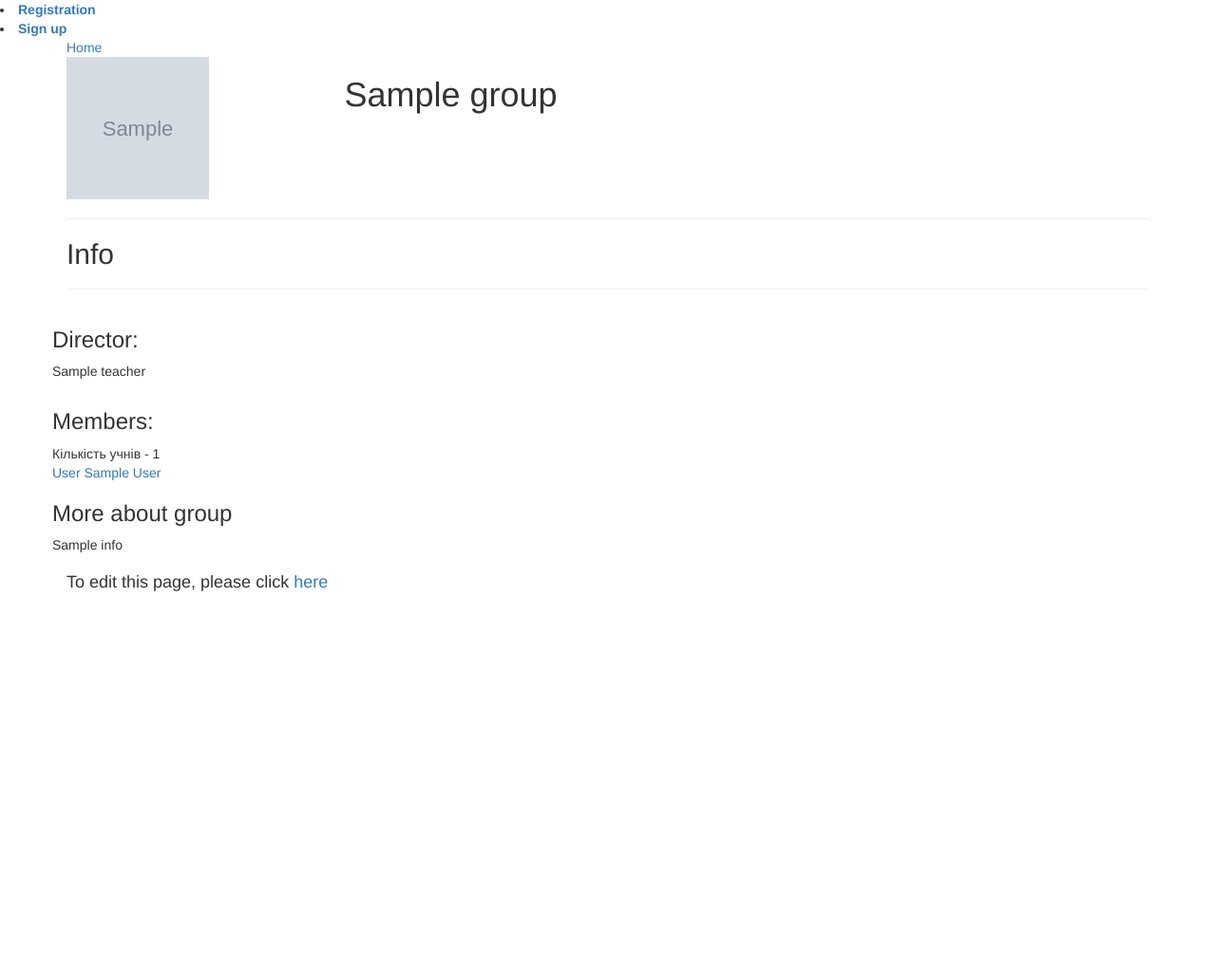
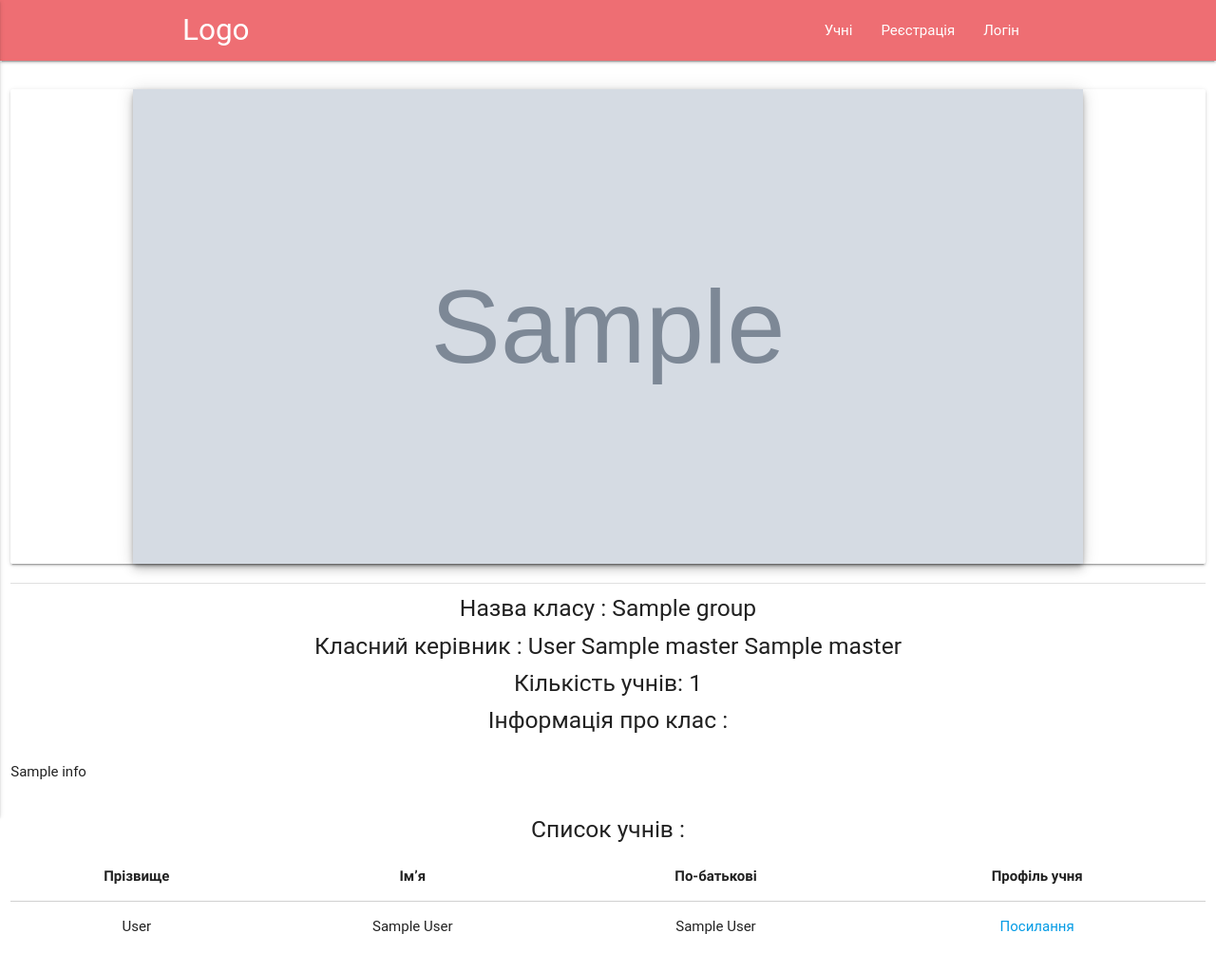
Before and after one commit to DevGuysPy/School, a Django app: template templates/groupprofile.html in a window 1280 px wide. Shown: the whole page at 95% size. Before the commit the page ends 623 px from the top, so only its background shows below. Run offline with Django 3.2, Linux system fonts and the light colour scheme; tables that the repository leaves empty hold one stand-in row (values such as "Sample post"); the template is opened without the code that fills it: values that come from a table or form of the project are taken from there, most other values are stand-ins (such as "Sample title", 1, 10 or a date in 2020); grey boxes marked "Sample" are stand-in pictures; some libraries are stand-ins or nearby versions; some web fonts are replaced.

Commit message:
Added missing groupprofile.html :D

```diff
--- a/templates/groupprofile.html
+++ b/templates/groupprofile.html
@@ -2,53 +2,100 @@
 <html>
 <head>
     <meta charset="UTF-8">
-    <title>Group</title>
-    <link rel="stylesheet" type="text/css" href="/static/css/bootstrap.css">
-    <link rel="stylesheet" href="/static/css/style.css">
-</head>
+    <title>Teacher</title>
+    <link rel="stylesheet" href="https://cdnjs.cloudflare.com/ajax/libs/materialize/0.97.0/css/materialize.min.css">
+    <meta name="viewport" content="width=device-width, initial-scale=1.0"/>
+    <link rel="stylesheet" type="text/css" href="/static/css/style.css">
+    <link href="https://fonts.googleapis.com/icon?family=Material+Icons" rel="stylesheet">
 </head>
 <body>
+<!-- NAV_START -->
+<nav>
+    <div class="nav-wrapper container">
+        <a href="{% url 'index' %}" class="brand-logo">Logo</a>
+        <a href="#" data-activates="mobile-demo" class="button-collapse"><i class="material-icons">menu</i></a>
+        <ul class="right hide-on-med-and-down">
+            <li><a href="{% url 'all_school' %}">Учні</a></li>
             {% if user.is_authenticated %}
-        <li><a href="/logout/"><strong>Log out</strong></a></li>
+                <li><a href="{% url 'logout' %}">Вийти</a></li>
             {% else %}
-        <li><a href="/registration/"><strong>Registration</strong></a></li>
-        <li><a href="/login/"><strong>Sign up</strong></a></li>
+                <li><a href="{% url 'registration' %}">Реєстрація</a></li>
+                <li><a href="{% url 'login' %}">Логін</a></li>
+            {% endif %}
+        </ul>
+        <ul class="side-nav" id="mobile-demo">
+            <li><a href="{% url 'all_school' %}">Учні</a></li>
+            {% if user.is_authenticated %}
+                <li><a href="{% url 'logout' %}">Вийти</a></li>
+            {% else %}
+                <li><a href="{% url 'registration' %}">Реєстрація</a></li>
+                <li><a href="{% url 'login' %}">Логін</a></li>
+            {% endif %}
+        </ul>
+    </div>
+</nav>
+<!-- NAV_END -->
+<div class="container-fluid mrg-top-15">
+    <div class="row">
+        <div class="col s12 m12">
+            <div class="card">
+                <div class="card-image mrg-top-15">
+                    <div class="row">
+                        <div class="col s12">
+                            {% if group.photo %}
+                                <div class="xs-ava-group z-depth-3" style="background-image: url('/media/{{ group.photo }}')"></div>
+                            {% else %}
+                                <div class="xs-ava-group circle z-depth-3" style="background-image: url('http://tatet.ua/themes/fenix/img/default-user.png');"></div>
                             {% endif %}
 
-    <div class='container'>
-        <a href="{% url 'index' %}"  >Home</a>
-        <div  class= 'row '>
-            <div class='col-xs-3'>
-                {% if group.photo %}
-                    <div class="xs-ava" style="background-image: url('/media/{{ group.photo }}');"></div>
-                {% else %}
-                    <div class="xs-ava" style="background-image: url('http://tatet.ua/themes/fenix/img/default-user.png');"></div>
-                {% endif %}
-            </div>
-            <div class='col-xs-9'>
-                <h1>{{ group.name}} </h1>
                         </div>
                     </div>
-        <hr>
-        <h2>Info</h2>
-        <hr>
-        <div class= 'row'>
-            <h3>Director:</h3>
-            <p>{{group.teacher}}</p>
                 </div>
-        <div class= 'row'>
-            <h3>Members:</h3>
-            Кількість учнів - {{ students_count }}<br>
+            </div>
+            <div class="card-content">
+                <div class="divider"></div>
+                <div class="row" style="text-align: center">
+                    <h5>Назва класу : {{ group.name }}</h5>
+                    <h5>Класний керівник : {{ group.master.surname }} {{ group.master.name }} {{ group.master.middle_name }}</h5>
+                    <h5>Кількість учнів: {{ student.count }}</h5>
+                    <h5>Інформація про клас : </h5>
+                </div>
+                <div class="row">
+                    <p>{{  group.info }}</p>
+                </div>
+                <div id="demo" style="text-align: center">
+                    <h5>Список учнів : </h5>
+                    <div class="table-responsive-vertical shadow-z-1">
+                        <table id="table" class="table table-mc-light-blue centered">
+                            <thead>
+                            <tr>
+                                <th>Прізвище</th>
+                                <th>Ім’я</th>
+                                <th>По-батькові</th>
+                                <th>Профіль учня</th>
+                            </tr>
+                            <tbody>
                             {% for s in student %}
-                <a href='/student/{{s.id}}/'>{{s.surname}} {{s.name}}</a><br>
+                                <tr>
+                                    <td data-title="Прізвище">{{ s.surname }}</td>
+                                    <td data-title="Ім’я">{{ s.name }}</td>
+                                    <td data-title="По-батькові">{{ s.middle_name }}</td>
+                                    <td data-title="Профіль учня"> <a href='/student/{{s.id}}/'>Посилання</a></td>
+                                </tr>
                             {% endfor %}
+                            </tbody>
+                        </table>
                     </div>
-        <div class= 'row'>
-            <h3>More about group</h3>
-            <p>{{ group.info}}</p>
                 </div>
-        <h4>To edit this page, please click <a href="{% url 'group_detail_edit' group_id=group.id %}"><span>here</span></a></h4>
+            </div>
+        </div>
+    </div>
 </div>
 
+<script src="https://ajax.googleapis.com/ajax/libs/jquery/2.1.4/jquery.min.js"></script>
+<script src="https://cdnjs.cloudflare.com/ajax/libs/materialize/0.97.0/js/materialize.min.js"></script>
+<script>
+    $(".button-collapse").sideNav();
+</script>
 </body>
 </html>
```
Lines whose indentation alone changed are shown as unchanged.
